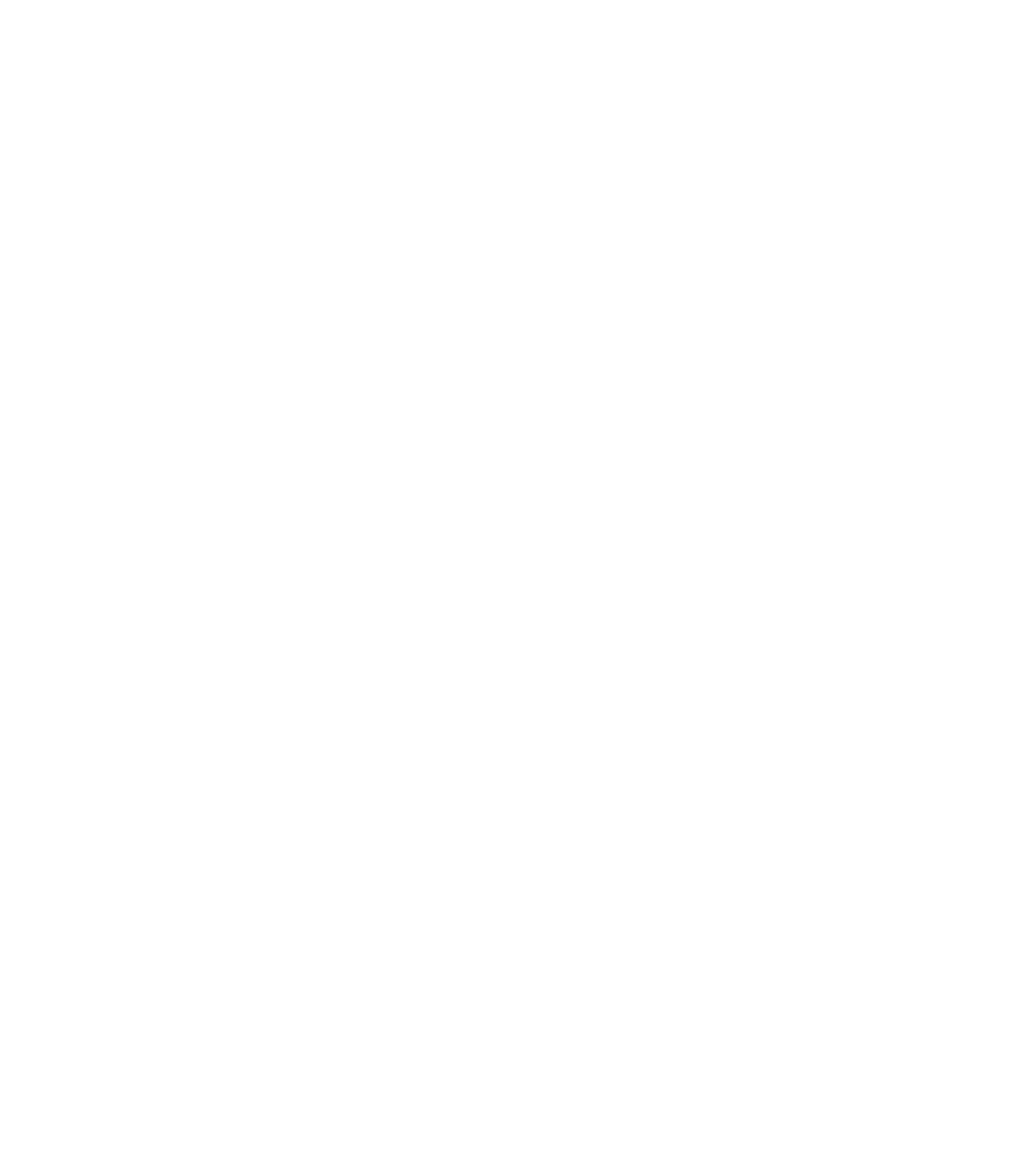
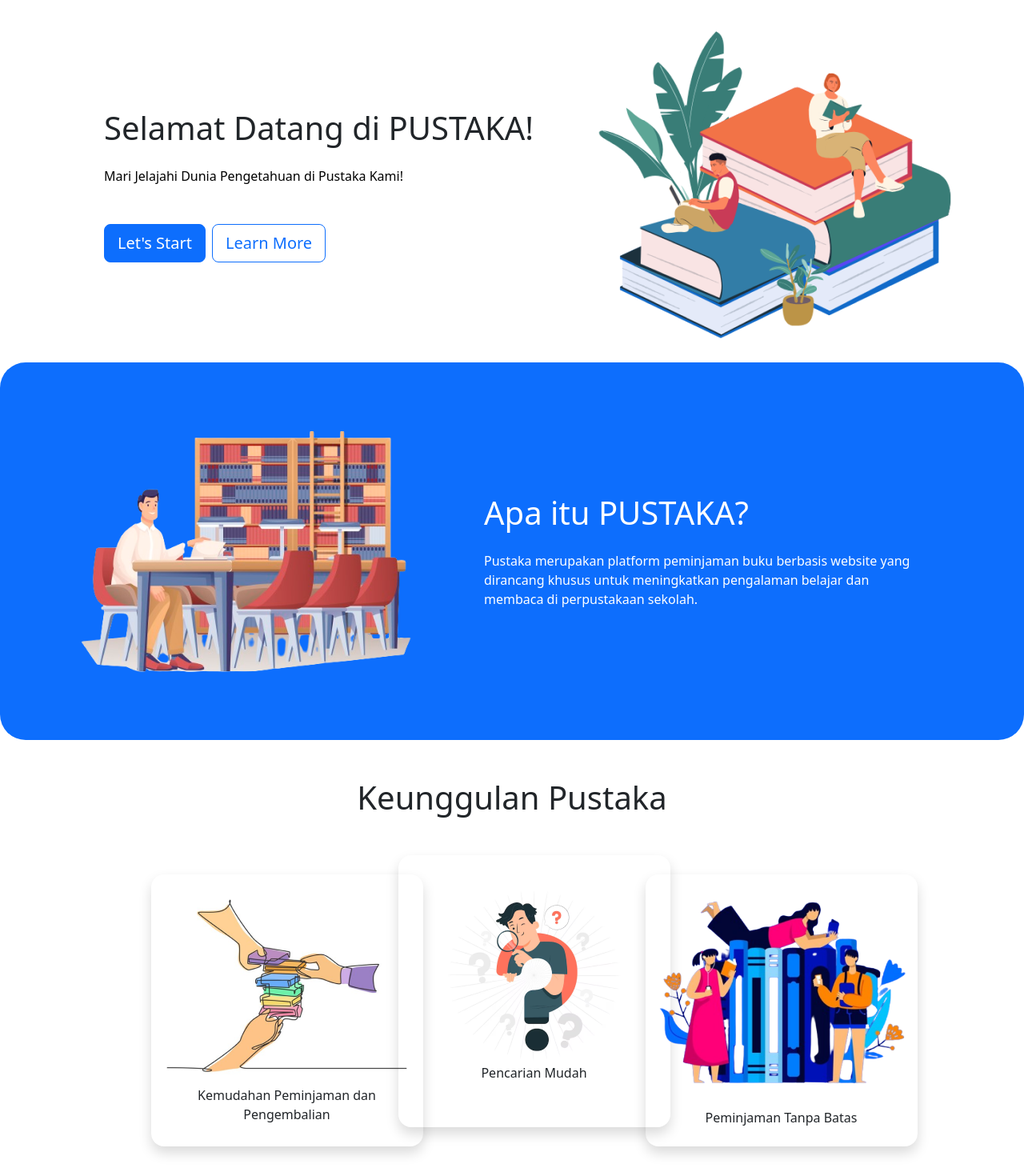
Before and after one commit to Agusprab/Pustaka_Capstone, a React (Vite) app: page / in a window 1280 px wide. Shown: the part 100-1570 px from the top of the page at 80% size. Before the commit the page ends 800 px from the top, so only its background shows below. Built offline with nearby package versions, Linux system fonts and the light colour scheme.

Commit message:
Membuat Landing Page

```diff
--- a/src/pages/LandingPage.jsx
+++ b/src/pages/LandingPage.jsx
@@ -1,8 +1,108 @@
 import Navbar from "../components/Navbar";
+import logo from "../asset/img/landing-page-1.png";
+import logo2 from "../asset/img/landing-page-2.png";
+import fitur1 from "../asset/img/fitur-1.png";
+import fitur2 from "../asset/img/fitur-2.png";
+import fitur3 from "../asset/img/fitur-3.png";
+
 function LandingPage() {
-    return (
-        <Navbar/>
-    )
+  return (
+    <div>
+      <Navbar />
+      <div className="container">
+        <div className="row mt-5 justify-content-center align-items-center">
+          <div className="col-md-7 ">
+            <div className="row">
+              <div className="col-md-12">
+                <div className="px-5">
+                  <h1 className="text-5xl font-bold text-indigo">
+                    Selamat Datang di{" "}
+                    <span className="text-indigo">PUSTAKA</span>!
+                  </h1>
+                  <p className="mt-4 text-4xl text-black">
+                    Mari Jelajahi Dunia Pengetahuan di Pustaka Kami!
+                  </p>
+                  <div className="mt-5">
+                    <button className="btn btn-lg btn-primary me-2">
+                      Let's Start
+                    </button>
+                    <button className="btn btn-lg btn-outline-primary">
+                      Learn More
+                    </button>
+                  </div>
+                </div>
+              </div>
+            </div>
+          </div>
+          <div className="col-md-5">
+            <img loading="lazy" src={logo} className="img-fluid" />
+          </div>
+        </div>
+      </div>
+      <div className="bg-primary rounded-5 text-white py-5">
+        <div className="container ">
+          <div className="row  justify-content-center align-items-center">
+            <div className="col-md-5">
+              <img loading="lazy" src={logo2} className="img-fluid" />
+            </div>
+            <div className="col-md-7 ">
+              <div className="row">
+                <div className="col-md-12">
+                  <div className="px-5">
+                    <h1 className="text-5xl font-bold text-indigo">
+                      Apa itu PUSTAKA?
+                    </h1>
+                    <div className="mt-4 text-4xl ">
+                      Pustaka merupakan platform peminjaman buku berbasis
+                      website yang dirancang khusus untuk meningkatkan
+                      pengalaman belajar dan membaca di perpustakaan sekolah.
+                    </div>
+                  </div>
+                </div>
+              </div>
+            </div>
+          </div>
+        </div>
+      </div>
+      <div className="container mt-5 text-center">
+        <h1 className="text-center"> Keunggulan Pustaka</h1>
+        <div className="row  justify-content-center align-items-center mt-4 gap-4 pb-5">
+          <div className="col-md-3 ">
+            <div
+              className="shadow rounded-4 border-0 mt-5 row align-items-center"
+              style={{ width: "340px", height: "340px" }}
+            >
+              <div>
+                <img loading="lazy" src={fitur1} className="img-fluid" />
+                <p>Kemudahan Peminjaman dan Pengembalian</p>
+              </div>
+            </div>
+          </div>
+          <div className="col-md-3 ">
+            <div
+              className="shadow rounded-4 border-0 row align-items-center"
+              style={{ width: "340px", height: "340px" }}
+            >
+              <div>
+                <img loading="lazy" src={fitur2} className="img-fluid" />
+
+                <p> Pencarian Mudah</p>
+              </div>
+            </div>
+          </div>
+          <div className="col-md-3 ">
+            <div
+              className="shadow rounded-4 border-0 mt-5 row align-items-center"
+              style={{ width: "340px", height: "340px" }}
+            >
+              <img loading="lazy" src={fitur3} className="img-fluid" />
+              <p> Peminjaman Tanpa Batas</p>
+            </div>
+          </div>
+        </div>
+      </div>
+    </div>
+  );
 }
 
 export default LandingPage;
```
